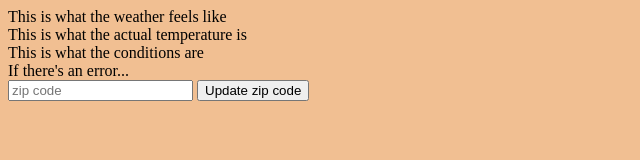
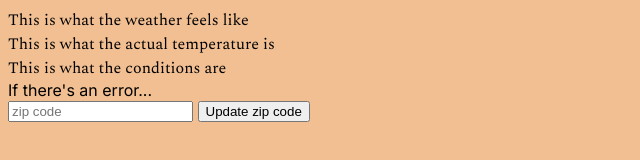
Before and after one commit to awkircher/weather, a website: page dist/index.html in a window 1280 px wide. Shown: the whole page, without its empty margins (0-640 px from the left). Drawn offline with nearby package versions, Linux system fonts and the light colour scheme.

Commit message:
Added Spectral and Inter fonts

```diff
--- a/dist/index.html
+++ b/dist/index.html
@@ -2,14 +2,16 @@
 <html>
     <head>
         <title>Feels like</title>
+        <link rel="preconnect" href="https://fonts.gstatic.com">
+        <link href="https://fonts.googleapis.com/css2?family=Inter&family=Spectral:ital,wght@0,200;0,400;1,400&display=swap" rel="stylesheet">
         <link rel="stylesheet" href="styles.css">
     </head>
     <body>
-        <div id="feelsLike">This is what the weather feels like</div>
-        <div id="actual">This is what the actual temperature is</div>
-        <div id="conditions">This is what the conditions are</div>
-        <div id="message">If there's an error...</div>
-        <form id="zipCodeForm">
+        <div id="feelsLike" class="serif">This is what the weather feels like</div>
+        <div id="actual" class="serif">This is what the actual temperature is</div>
+        <div id="conditions" class="serif">This is what the conditions are</div>
+        <div id="message" class="sans">If there's an error...</div>
+        <form id="zipCodeForm" class="sans">
             <input type="text" placeholder="zip code">
             <input type="submit" value="Update zip code">
         </form>
--- a/dist/styles.css
+++ b/dist/styles.css
@@ -1,3 +1,11 @@
+.serif {
+    font-family: "Spectral", serif;
+}
+
+.sans {
+    font-family: "Inter", sans-serif;
+}
+
 .darkestNight { /*12am to 2am*/
     background: #201C2D;
 }
```
